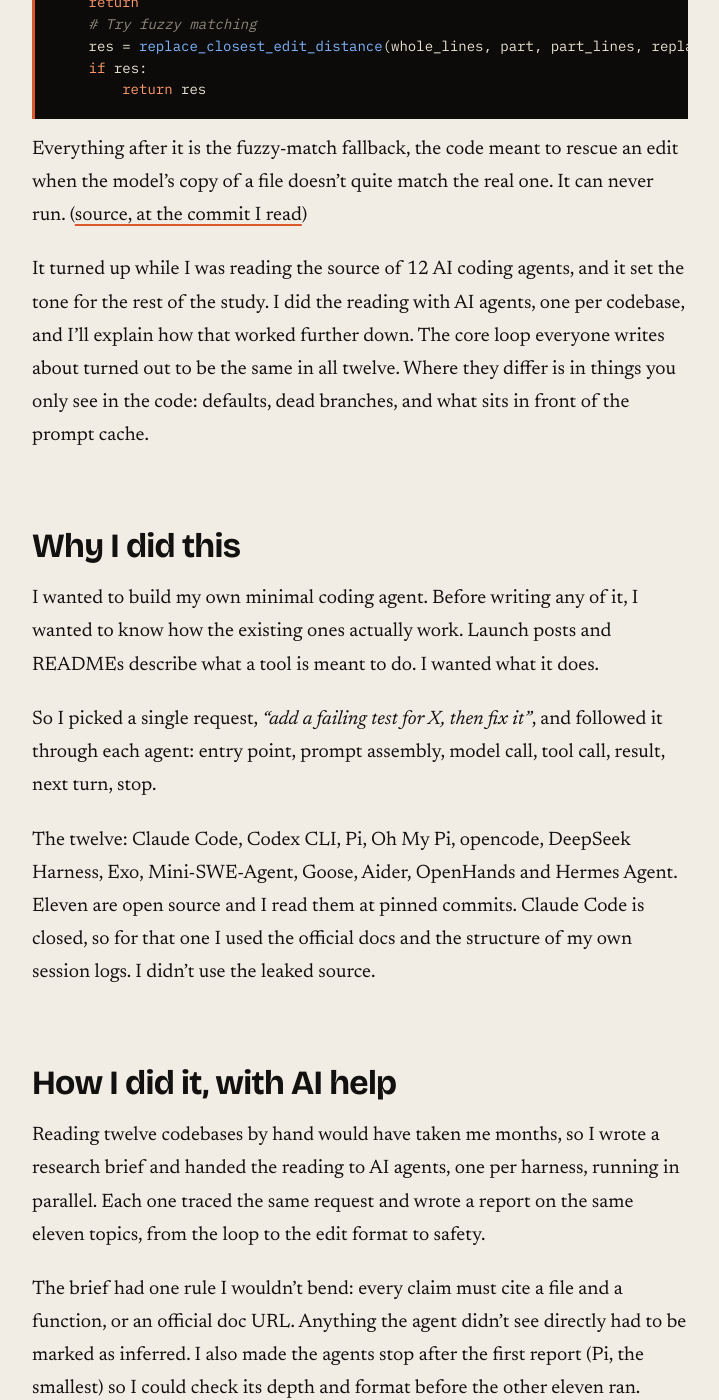
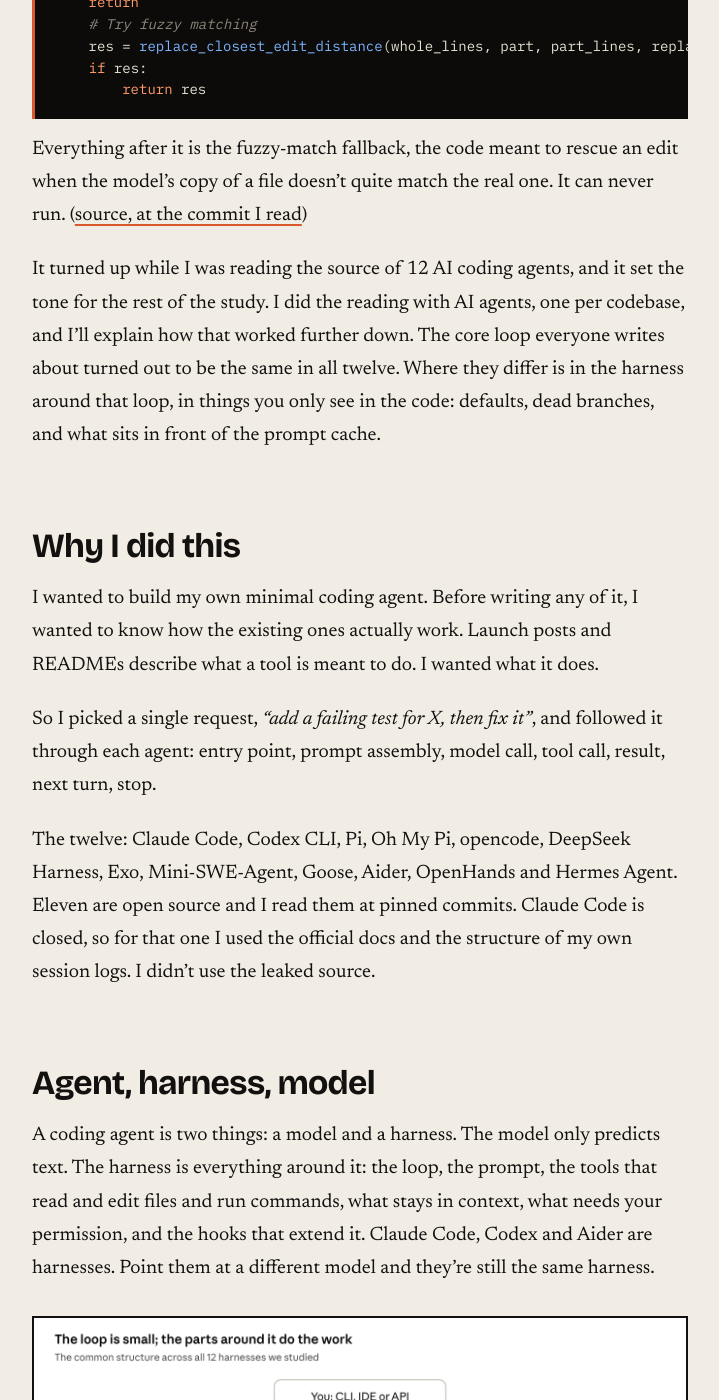
Before and after one commit to adarsh-pandey07/adarsh-pandey07.github.io, a Jekyll site: the page built from _posts/2026-10-17-i-read-the-source-of-12-coding-agents.md, in a window 1280 px wide and 1400 px high, scrolled down 639 px. Shown: the whole window, without its empty margins (280-999 px from the left). Built offline with Jekyll 4.4.1, drawn with Linux system fonts in a browser that asks for light colours; some of the changed text lies outside the part shown.

Commit message:
Define agent, harness and model in the coding-agents post
Co-Authored-By: Claude Opus 5.5 <noreply@anthropic.com>

```diff
--- a/_posts/2026-10-17-i-read-the-source-of-12-coding-agents.md
+++ b/_posts/2026-10-17-i-read-the-source-of-12-coding-agents.md
@@ -1,7 +1,7 @@
 ---
 layout: post
 title: "I read the source of 12 coding agents. Don't trust the README"
-subtitle: "Dead code, permissive defaults, and a date that breaks the cache: what the docs don't tell you about Claude Code, Codex, Aider and nine others."
+subtitle: "Dead code, permissive defaults, and a date that breaks the cache: what the docs don't tell you about the harnesses behind Claude Code, Codex, Aider and nine others."
 description: "What I found reading the source of 12 AI coding agents: a fuzzy-match fallback that never runs, five agents that approve every command by default, and why the prompt cache decides the bill."
 ---
 
@@ -17,7 +17,7 @@ Line 183 of Aider's `editblock_coder.py` is a bare `return`:
 
 Everything after it is the fuzzy-match fallback, the code meant to rescue an edit when the model's copy of a file doesn't quite match the real one. It can never run. ([source, at the commit I read](https://github.com/Aider-AI/aider/blob/5dc9490bb35f9729ef2c95d00a19ccd30c26339c/aider/coders/editblock_coder.py#L183))
 
-It turned up while I was reading the source of 12 AI coding agents, and it set the tone for the rest of the study. I did the reading with AI agents, one per codebase, and I'll explain how that worked further down. The core loop everyone writes about turned out to be the same in all twelve. Where they differ is in things you only see in the code: defaults, dead branches, and what sits in front of the prompt cache.
+It turned up while I was reading the source of 12 AI coding agents, and it set the tone for the rest of the study. I did the reading with AI agents, one per codebase, and I'll explain how that worked further down. The core loop everyone writes about turned out to be the same in all twelve. Where they differ is in the harness around that loop, in things you only see in the code: defaults, dead branches, and what sits in front of the prompt cache.
 
 ## Why I did this
 
@@ -26,6 +26,14 @@ I wanted to build my own minimal coding agent. Before writing any of it, I wante
 So I picked a single request, *"add a failing test for X, then fix it"*, and followed it through each agent: entry point, prompt assembly, model call, tool call, result, next turn, stop.
 
 The twelve: Claude Code, Codex CLI, Pi, Oh My Pi, opencode, DeepSeek Harness, Exo, Mini-SWE-Agent, Goose, Aider, OpenHands and Hermes Agent. Eleven are open source and I read them at pinned commits. Claude Code is closed, so for that one I used the official docs and the structure of my own session logs. I didn't use the leaked source.
+
+## Agent, harness, model
+
+A coding agent is two things: a model and a harness. The model only predicts text. The harness is everything around it: the loop, the prompt, the tools that read and edit files and run commands, what stays in context, what needs your permission, and the hooks that extend it. Claude Code, Codex and Aider are harnesses. Point them at a different model and they're still the same harness.
+
+![The parts of a coding harness and how they connect](/assets/blog/harness-anatomy.png)
+
+This post is about the harness, because that's the part you can read in the source and the part you'd build yourself.
 
 ## How I did it, with AI help
 
@@ -44,8 +52,6 @@ This part isn't news. Thorsten Ball showed in 2025 that [a working coding agent
 What I saw matches. Every agent runs the same loop: send the conversation to the model, run whatever tools it asks for, append the results, repeat. In 10 of the 12, a reply with no tool calls means the agent is done.
 
 Mini-SWE-Agent does it in 37 lines with a single tool, bash, and its README claims over 74% on SWE-bench Verified. Pi's whole minimal core is about 4,450 lines.
-
-![The parts of a coding harness and how they connect](/assets/blog/harness-anatomy.png)
 
 So I stopped looking at the loop and looked at everything around it.
 
```
